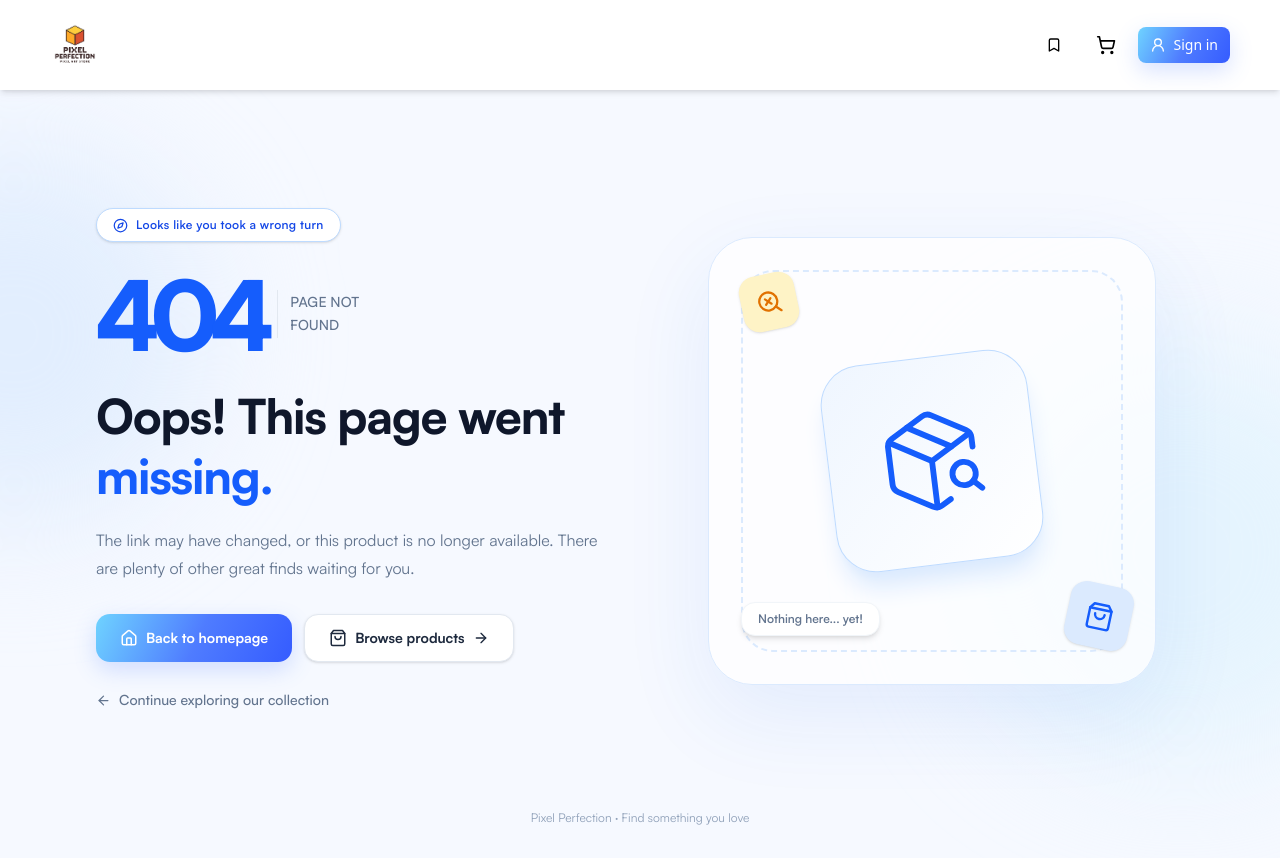
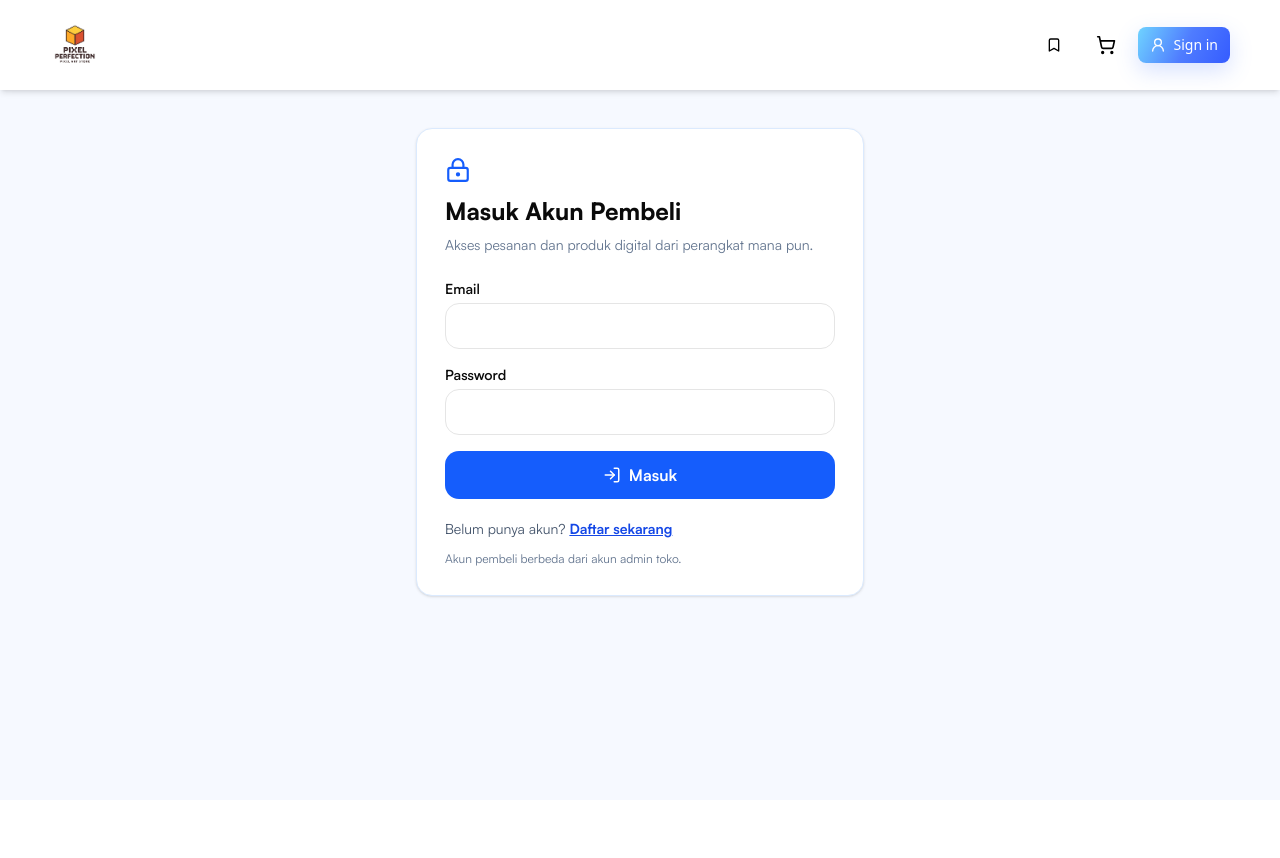
Before and after one commit to dikaaajs/ecom, a Next.js app: page /account/login in a window 1280 px wide. Before the commit this address had no page. After the commit the page ends 800 px from the top, so only its background shows below. Built offline with nearby package versions, Linux system fonts and the light colour scheme.

Commit message:
feat(accounts): add buyer login screen separate from admin

```diff
--- /dev/null
+++ b/app/account/login/page.tsx
@@ -0,0 +1,55 @@
+"use client";
+
+import Link from "next/link";
+import { useState, type FormEvent } from "react";
+import { signIn } from "next-auth/react";
+import { useRouter } from "next/navigation";
+import { LockKeyhole, LogIn } from "lucide-react";
+
+export default function BuyerLoginPage() {
+  const router = useRouter();
+  const [email, setEmail] = useState("");
+  const [password, setPassword] = useState("");
+  const [loading, setLoading] = useState(false);
+  const [error, setError] = useState("");
+  const submit = async (event: FormEvent) => {
+    event.preventDefault();
+    setError(""); setLoading(true);
+    try {
+      const result = await signIn("customer", { email, password, redirect: false });
+      if (!result?.ok || result.error) {
+        setError("Email atau password tidak sesuai.");
+        return;
+      }
+      router.push("/account/orders");
+      router.refresh();
+    } catch {
+      setError("Login gagal. Coba lagi.");
+    } finally { setLoading(false); }
+  };
+  return (
+    <main className="min-h-screen bg-[#f6f9ff] px-4 pb-12 pt-32 font-satoshi">
+      <div className="mx-auto max-w-md rounded-2xl border border-blue-100 bg-white p-7 shadow-sm">
+        <LockKeyhole size={26} className="text-blue-600"/>
+        <h1 className="mt-3 text-2xl font-extrabold">Masuk Akun Pembeli</h1>
+        <p className="mt-2 text-sm text-slate-500">Akses pesanan dan produk digital dari perangkat mana pun.</p>
+        <form onSubmit={submit} className="mt-6 space-y-4">
+          <label className="block text-sm font-semibold">Email
+            <input required type="email" autoComplete="email" maxLength={200} value={email} onChange={e=>setEmail(e.target.value)}
+              className="mt-1 block w-full rounded-xl border p-3 outline-none focus:border-blue-500"/>
+          </label>
+          <label className="block text-sm font-semibold">Password
+            <input required type="password" autoComplete="current-password" value={password} onChange={e=>setPassword(e.target.value)}
+              className="mt-1 block w-full rounded-xl border p-3 outline-none focus:border-blue-500"/>
+          </label>
+          {!!error && <p role="alert" className="rounded-lg bg-rose-50 p-3 text-sm text-rose-700">{error}</p>}
+          <button disabled={loading} type="submit" className="flex w-full items-center justify-center gap-2 rounded-xl bg-blue-600 px-4 py-3 font-bold text-white disabled:opacity-50">
+            <LogIn size={18}/>{loading ? "Masuk..." : "Masuk"}
+          </button>
+        </form>
+        <p className="mt-5 text-sm text-slate-600">Belum punya akun? <Link href="/account/register" className="font-bold text-blue-700 underline">Daftar sekarang</Link></p>
+        <p className="mt-3 text-xs text-slate-500">Akun pembeli berbeda dari akun admin toko.</p>
+      </div>
+    </main>
+  );
+}
```
